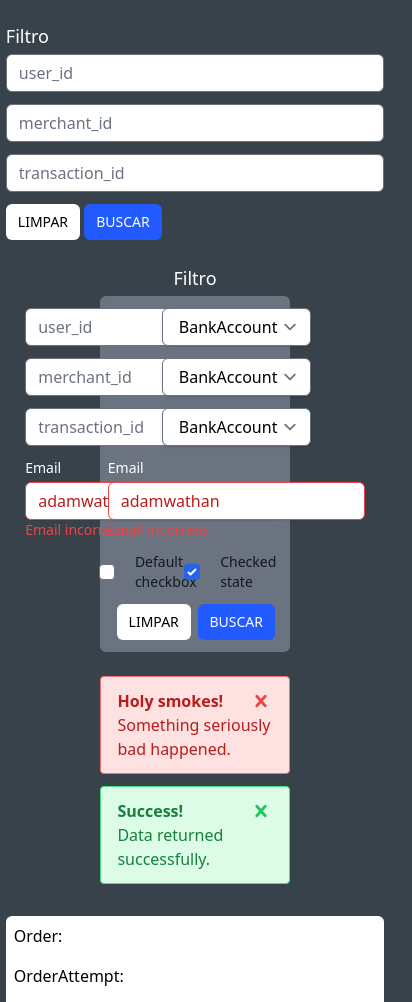
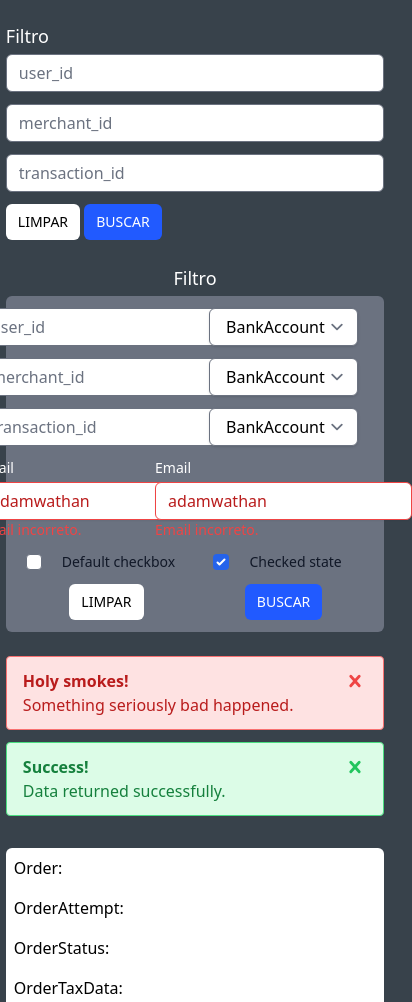
Before and after one commit to priSouzaPaylivre/analisaSUS, a website: page src/index.html in a window 390 px wide. Shown: the part 98-1100 px from the top of the page, 412 px wide, since content can reach past the window. Drawn offline with Linux system fonts and the light colour scheme.

Commit message:
Ajustando responsividade do form

```diff
--- a/src/index.html
+++ b/src/index.html
@@ -51,7 +51,7 @@
 
       <h1 class="text-lg text-gray text-center mb-1">Filtro</h1>
       <div
-        class="bg-gray-500 justify-items-center mb-6 mx-auto w-1/2 rounded-md p-3 grid grid-cols-2"
+        class="bg-gray-500 justify-items-center mb-6 mx-auto lg:w-1/2 rounded-md p-3 grid grid-cols-2"
       >
         <input
           class="sm:w-64 mb-3 px-3 py-1.5 rounded-md text-black"
@@ -178,7 +178,7 @@
       <!-- Alerts -->
 
       <div
-        class="bg-red-100 border border-red-400 text-red-700 px-4 py-3 rounded relative w-1/2 mx-auto"
+        class="bg-red-100 border border-red-400 text-red-700 px-4 py-3 rounded relative lg:w-1/2 mx-auto"
         role="alert"
       >
         <strong class="font-bold">Holy smokes!</strong>
@@ -199,7 +199,7 @@
       </div>
 
       <div
-        class="bg-green-100 border border-green-400 text-green-700 px-4 py-3 mt-3 rounded relative w-1/2 mx-auto"
+        class="bg-green-100 border border-green-400 text-green-700 px-4 py-3 mt-3 rounded relative lg:w-1/2 mx-auto"
         role="alert"
       >
         <strong class="font-bold">Success!</strong>
```
Also changed, not shown: dist/output.css.
